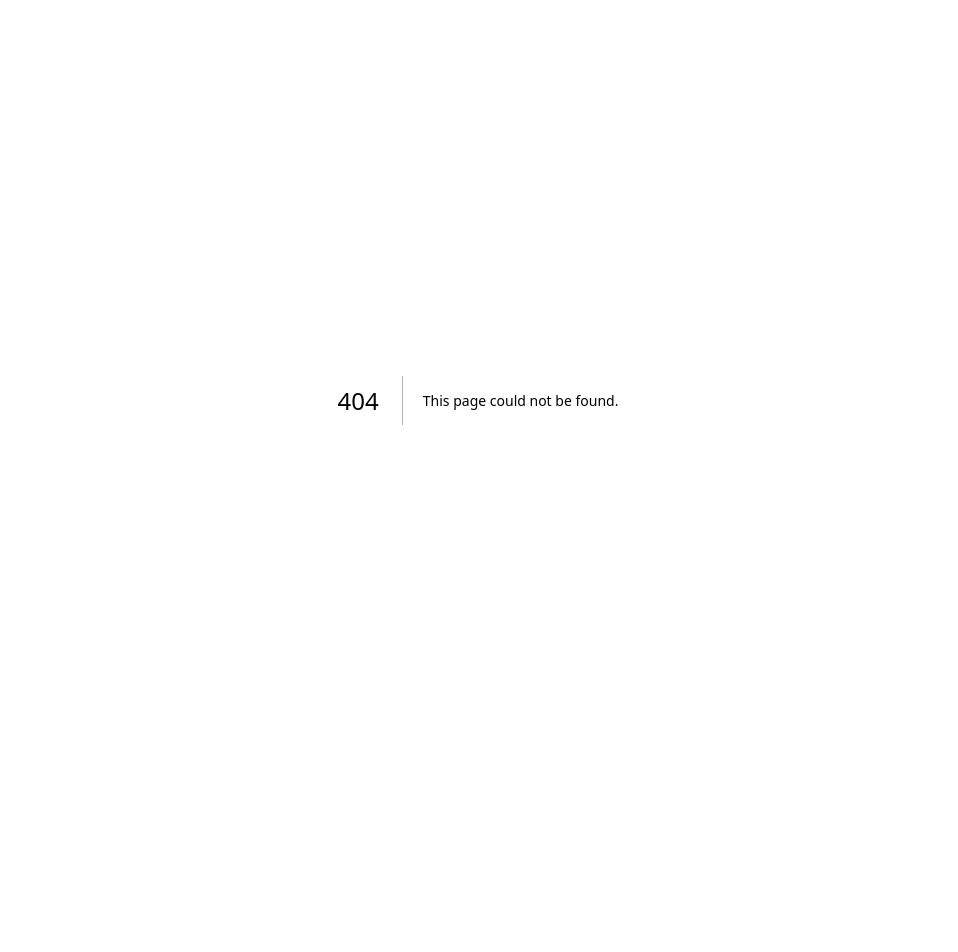
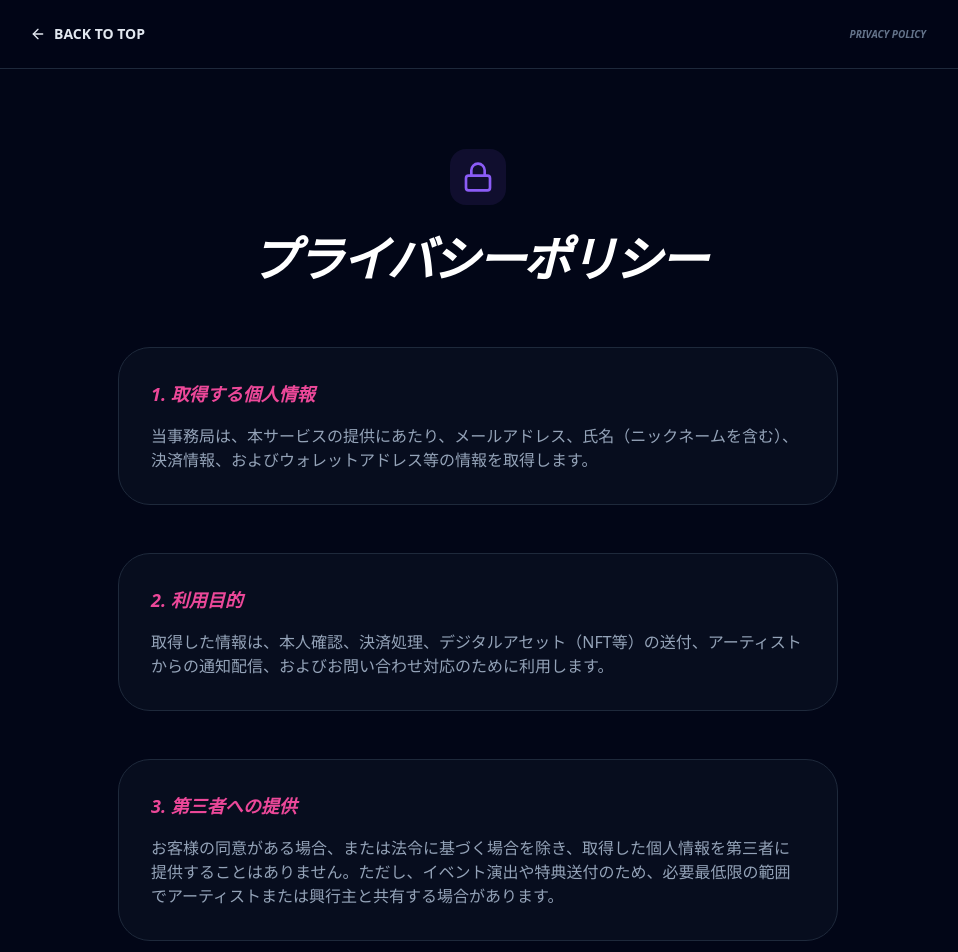
Before and after one commit to spacemindhiro/direct-cheers, a Next.js app: page /privacy in a window 1280 px wide. Before the commit this address had no page. Shown: the top 952 px of the page, without its empty margins (162-1120 px from the left). Before the commit the page ends 800 px from the top, so only its background shows below. Built offline with nearby package versions, Linux system fonts and the light colour scheme.

Commit message:
privacyページ作成

```diff
--- a/app/page.tsx
+++ b/app/page.tsx
@@ -101,7 +101,7 @@ export default function LandingPage() {
       <footer className="py-24 px-6 border-t border-slate-800 bg-slate-950">
         <div className="max-w-6xl mx-auto flex flex-col md:flex-row justify-between items-start gap-16">
           <div className="space-y-6">
-            <h5 className="font-bold text-white tracking-tighter">DIRECT CHEERS</h5>
+            <h5 className="font-bold text-white tracking-tighter italic text-xl">DIRECT CHEERS</h5>
             <p className="text-slate-500 text-[10px] max-w-xs leading-relaxed uppercase tracking-[0.3em]">
               Digital Assets for Live Moments.
             </p>
@@ -119,7 +119,9 @@ export default function LandingPage() {
               <h6 className="text-white font-bold text-[10px] uppercase tracking-[0.3em] mb-8">Legal</h6>
               <ul className="text-slate-500 text-[11px] space-y-4 font-medium">
                 <li><Link href="/terms" className="hover:text-white transition-colors">利用規約</Link></li>
-                <li><Link href="/law" className="text-pink-500 font-bold hover:underline transition-all underline-offset-4">特定商取引法に基づく表記</Link></li>
+                <li><Link href="/law" className="hover:text-white transition-colors">特定商取引法に基づく表記</Link></li>
+                {/* 🕵️‍♂️ 修正ポイント：Privacy Policyへのリンクを追加 */}
+                <li><Link href="/privacy" className="text-pink-500 font-bold hover:underline transition-all underline-offset-4">プライバシーポリシー</Link></li>
               </ul>
             </div>
             <div>
--- /dev/null
+++ b/app/privacy/page.tsx
@@ -0,0 +1,63 @@
+import React from 'react';
+import Link from 'next/link';
+import { ArrowLeft, Lock } from "lucide-react";
+
+export default function PrivacyPage() {
+  const sections = [
+    {
+      title: "1. 取得する個人情報",
+      content: "当事務局は、本サービスの提供にあたり、メールアドレス、氏名（ニックネームを含む）、決済情報、およびウォレットアドレス等の情報を取得します。"
+    },
+    {
+      title: "2. 利用目的",
+      content: "取得した情報は、本人確認、決済処理、デジタルアセット（NFT等）の送付、アーティストからの通知配信、およびお問い合わせ対応のために利用します。"
+    },
+    {
+      title: "3. 第三者への提供",
+      content: "お客様の同意がある場合、または法令に基づく場合を除き、取得した個人情報を第三者に提供することはありません。ただし、イベント演出や特典送付のため、必要最低限の範囲でアーティストまたは興行主と共有する場合があります。"
+    },
+    {
+      title: "4. 安全管理措置",
+      content: "当事務局は、個人情報の漏洩、滅失または毀損の防止その他の個人情報の安全管理のために必要かつ適切な措置を講じます。"
+    },
+    {
+      title: "5. お問い合わせ窓口",
+      content: "個人情報の取り扱いに関するお問い合わせは、特商法ページに記載のメールアドレスまでご連絡ください。"
+    }
+  ];
+
+  return (
+    <div className="min-h-screen bg-slate-950 text-slate-200 font-sans selection:bg-pink-500/30">
+      <nav className="p-6 border-b border-slate-800 sticky top-0 bg-slate-950/80 backdrop-blur-md z-50">
+        <div className="max-w-4xl mx-auto flex justify-between items-center">
+          <Link href="/" className="flex items-center gap-2 text-sm font-bold hover:text-pink-500 transition-colors group">
+            <ArrowLeft size={16} className="group-hover:-translate-x-1 transition-transform" /> BACK TO TOP
+          </Link>
+          <div className="text-[10px] font-black italic text-slate-500 uppercase">Privacy Policy</div>
+        </div>
+      </nav>
+
+      <main className="max-w-3xl mx-auto py-20 px-6">
+        <section className="mb-16 text-center">
+          <div className="inline-block p-3 bg-violet-500/10 rounded-2xl mb-6">
+            <Lock className="text-violet-500" size={32} />
+          </div>
+          <h1 className="text-4xl md:text-5xl font-black text-white mb-4 tracking-tighter italic uppercase">
+            プライバシーポリシー
+          </h1>
+        </section>
+
+        <div className="space-y-12">
+          {sections.map((section, index) => (
+            <div key={index} className="bg-slate-900/40 p-8 rounded-[2rem] border border-slate-800">
+              <h2 className="text-pink-500 font-bold text-lg mb-4 italic">{section.title}</h2>
+              <p className="text-slate-400 leading-relaxed text-sm md:text-base whitespace-pre-wrap">
+                {section.content}
+              </p>
+            </div>
+          ))}
+        </div>
+      </main>
+    </div>
+  );
+}
```
